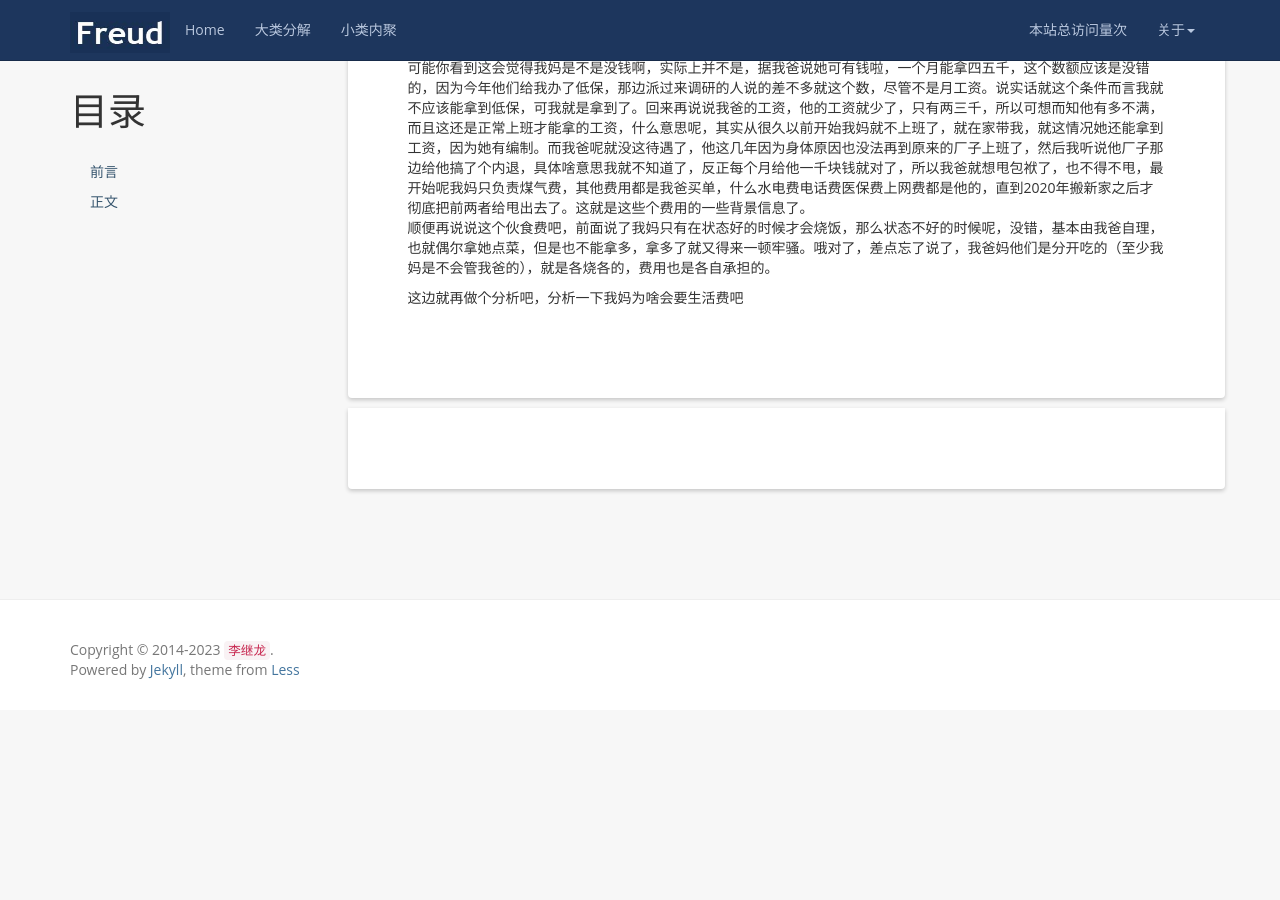
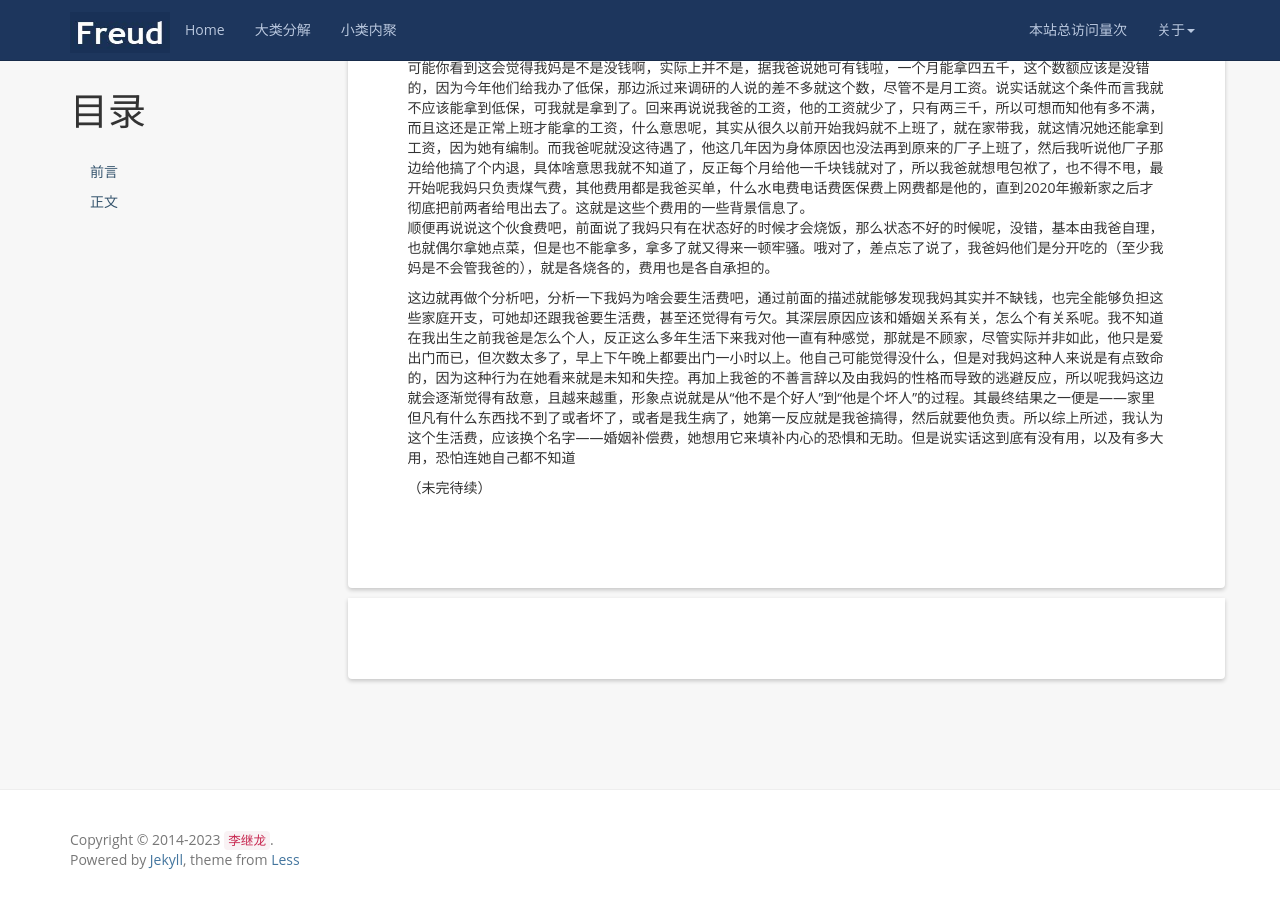
Before and after one commit to kljzndx/My-Blog, a Jekyll site: the page built from _posts/2022-11-23-细说家庭关系.md, in a window 1280 px wide and 900 px high, scrolled down 5010 px. Built offline with Jekyll 4.4.1, drawn with Linux system fonts in a browser that asks for light colours; nearby versions of some CDN libraries; comment, search, counter and statistics services are not loaded; before the commit the page ends 5720 px from its top, so only the background shows below that.

Commit message:
写作状态同步---生活费的深层原因

```diff
--- a/_posts/2022-11-23-细说家庭关系.md
+++ b/_posts/2022-11-23-细说家庭关系.md
@@ -114,4 +114,6 @@ ok，我妈的身体已经介绍完了，由于我爸的身体没这么奇葩，
 可能你看到这会觉得我妈是不是没钱啊，实际上并不是，据我爸说她可有钱啦，一个月能拿四五千，这个数额应该是没错的，因为今年他们给我办了低保，那边派过来调研的人说的差不多就这个数，尽管不是月工资。说实话就这个条件而言我就不应该能拿到低保，可我就是拿到了。回来再说说我爸的工资，他的工资就少了，只有两三千，所以可想而知他有多不满，而且这还是正常上班才能拿的工资，什么意思呢，其实从很久以前开始我妈就不上班了，就在家带我，就这情况她还能拿到工资，因为她有编制。而我爸呢就没这待遇了，他这几年因为身体原因也没法再到原来的厂子上班了，然后我听说他厂子那边给他搞了个内退，具体啥意思我就不知道了，反正每个月给他一千块钱就对了，所以我爸就想甩包袱了，也不得不甩，最开始呢我妈只负责煤气费，其他费用都是我爸买单，什么水电费电话费医保费上网费都是他的，直到2020年搬新家之后才彻底把前两者给甩出去了。这就是这些个费用的一些背景信息了。
 顺便再说说这个伙食费吧，前面说了我妈只有在状态好的时候才会烧饭，那么状态不好的时候呢，没错，基本由我爸自理，也就偶尔拿她点菜，但是也不能拿多，拿多了就又得来一顿牢骚。哦对了，差点忘了说了，我爸妈他们是分开吃的（至少我妈是不会管我爸的），就是各烧各的，费用也是各自承担的。
 
-这边就再做个分析吧，分析一下我妈为啥会要生活费吧
+这边就再做个分析吧，分析一下我妈为啥会要生活费吧，通过前面的描述就能够发现我妈其实并不缺钱，也完全能够负担这些家庭开支，可她却还跟我爸要生活费，甚至还觉得有亏欠。其深层原因应该和婚姻关系有关，怎么个有关系呢。我不知道在我出生之前我爸是怎么个人，反正这么多年生活下来我对他一直有种感觉，那就是不顾家，尽管实际并非如此，他只是爱出门而已，但次数太多了，早上下午晚上都要出门一小时以上。他自己可能觉得没什么，但是对我妈这种人来说是有点致命的，因为这种行为在她看来就是未知和失控。再加上我爸的不善言辞以及由我妈的性格而导致的逃避反应，所以呢我妈这边就会逐渐觉得有敌意，且越来越重，形象点说就是从“他不是个好人”到“他是个坏人”的过程。其最终结果之一便是——家里但凡有什么东西找不到了或者坏了，或者是我生病了，她第一反应就是我爸搞得，然后就要他负责。所以综上所述，我认为这个生活费，应该换个名字——婚姻补偿费，她想用它来填补内心的恐惧和无助。但是说实话这到底有没有用，以及有多大用，恐怕连她自己都不知道
+
+（未完待续）
```
